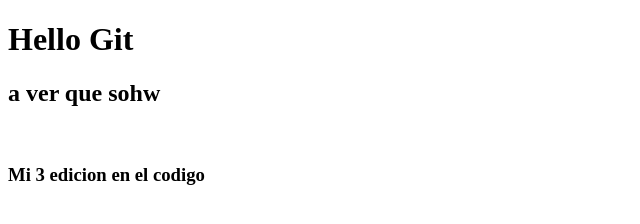
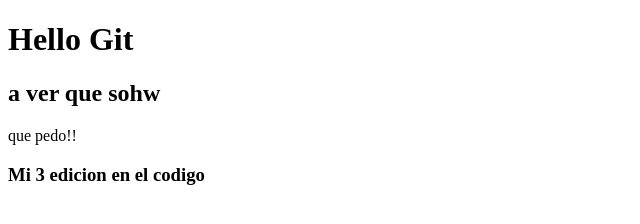
Before and after one commit to cbarreral/hello-world-git, a plain HTML site: page index.html in a window 1280 px wide. Shown: the full height of the page, 0-640 px from the left. Drawn offline with Linux system fonts and the light colour scheme.

Commit message:
Aquege el que pedo

```diff
--- a/index.html
+++ b/index.html
@@ -10,6 +10,7 @@
 <body>
     <h1>Hello Git</h1>
     <h2> a ver que sohw</h2>
+    que pedo!!
     <br>
     <h3>Mi 3 edicion en el codigo</h3>
 </body>
```
